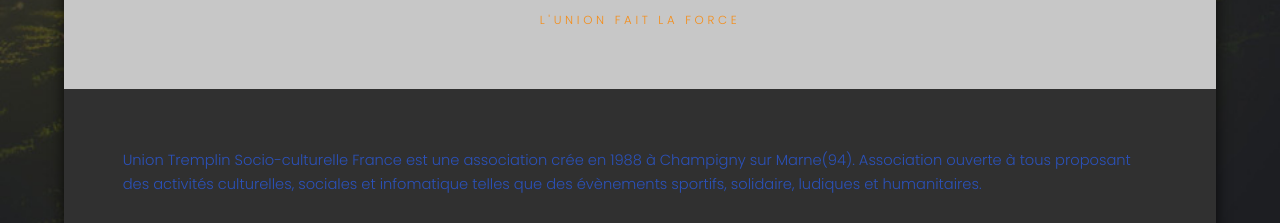
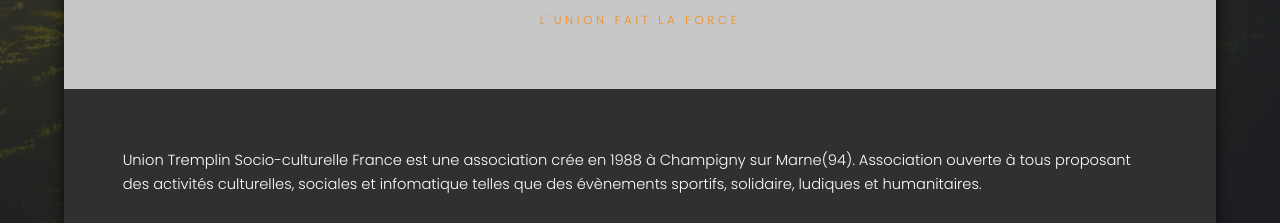
Before and after one commit to Ben-jpeg/UTSF_v2, a plain HTML site: page index.html in a window 1280 px wide. Shown: the part 497-720 px from the top of the page. Drawn offline with Linux system fonts and the light colour scheme.

Commit message:
Add files via upload

```diff
--- a/assets/css/main.css
+++ b/assets/css/main.css
@@ -1620,7 +1620,7 @@ html {
 
 body {
     background-color: rgb(255, 255, 255);
-    color: rgb(43, 81, 185)
+    color: rgb(255, 255, 255)
 }
 
 body,
```
